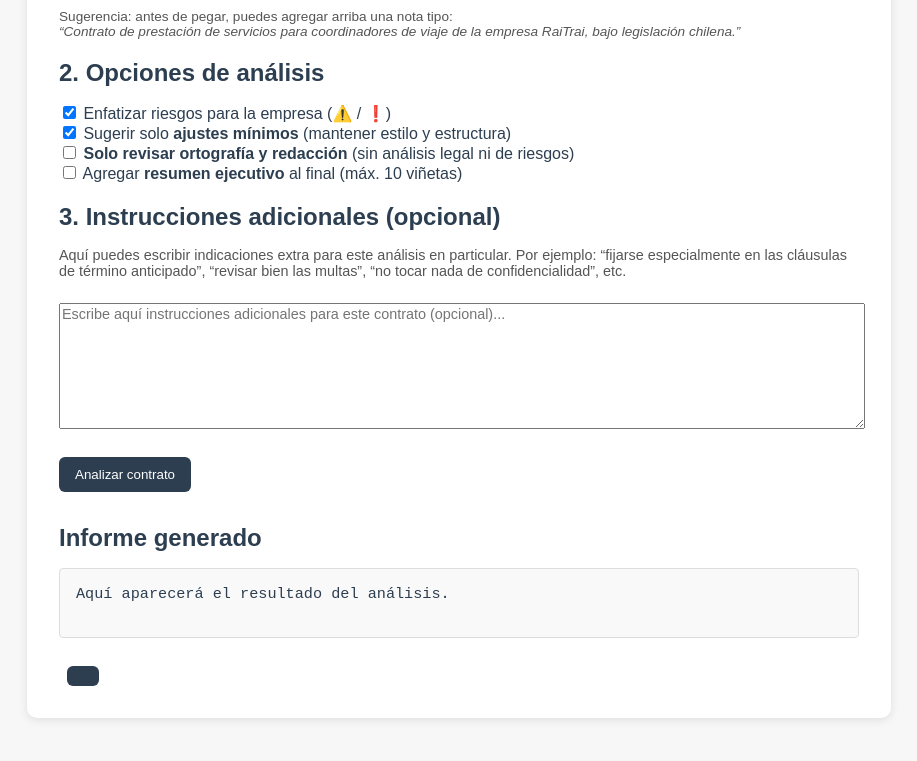
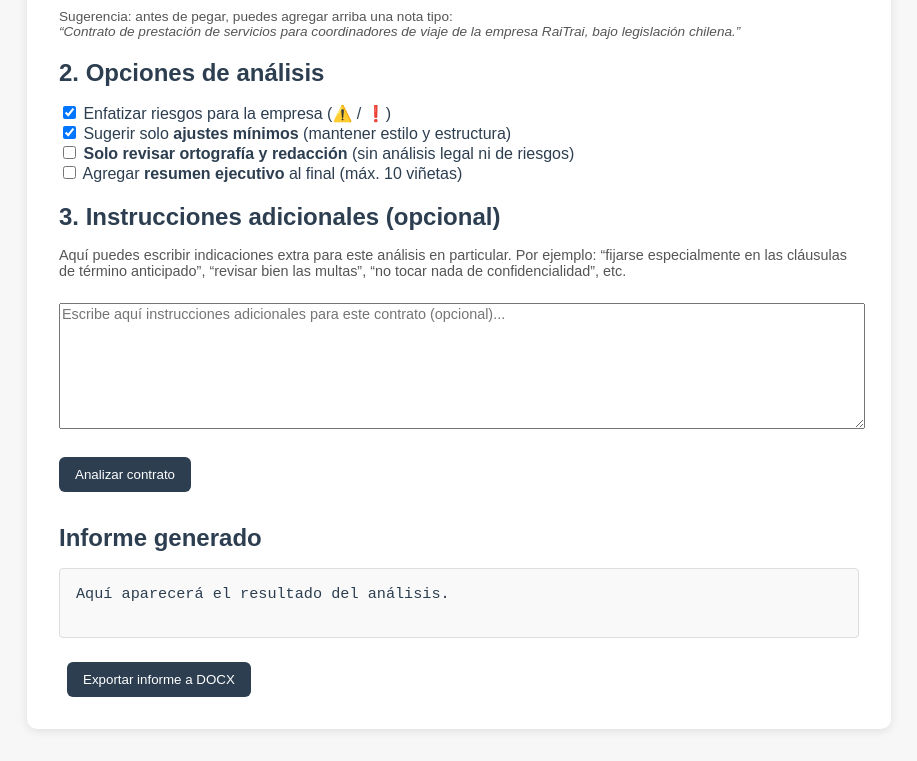
Before and after one commit to sistemas-raitrai/pdf-analisis, a website: page index.html in a window 1280 px wide. Shown: the part 515-1276 px from the top of the page, without its empty margins (181-1098 px from the left). Drawn offline with Linux system fonts and the light colour scheme.

Commit message:
Update index.html

```diff
--- a/index.html
+++ b/index.html
@@ -100,7 +100,9 @@ Aquí aparecerá el resultado del análisis.
     </pre>
 
     <div style="margin-top: 1.5rem;">
-       <button type="button" onclick="exportarDOCX()" style="margin-left: .5rem;">
+      <button type="button" onclick="exportarDOCX()" style="margin-left: .5rem;">
+        Exportar informe a DOCX
+      </button>
     </div>
   </div>
 
```
